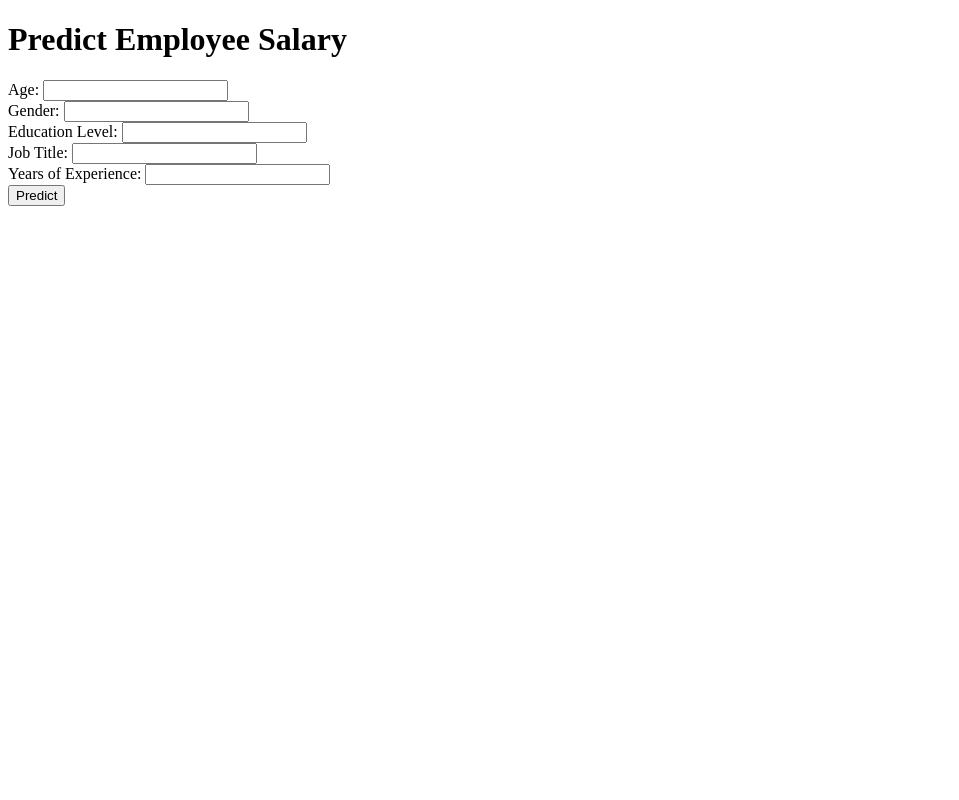
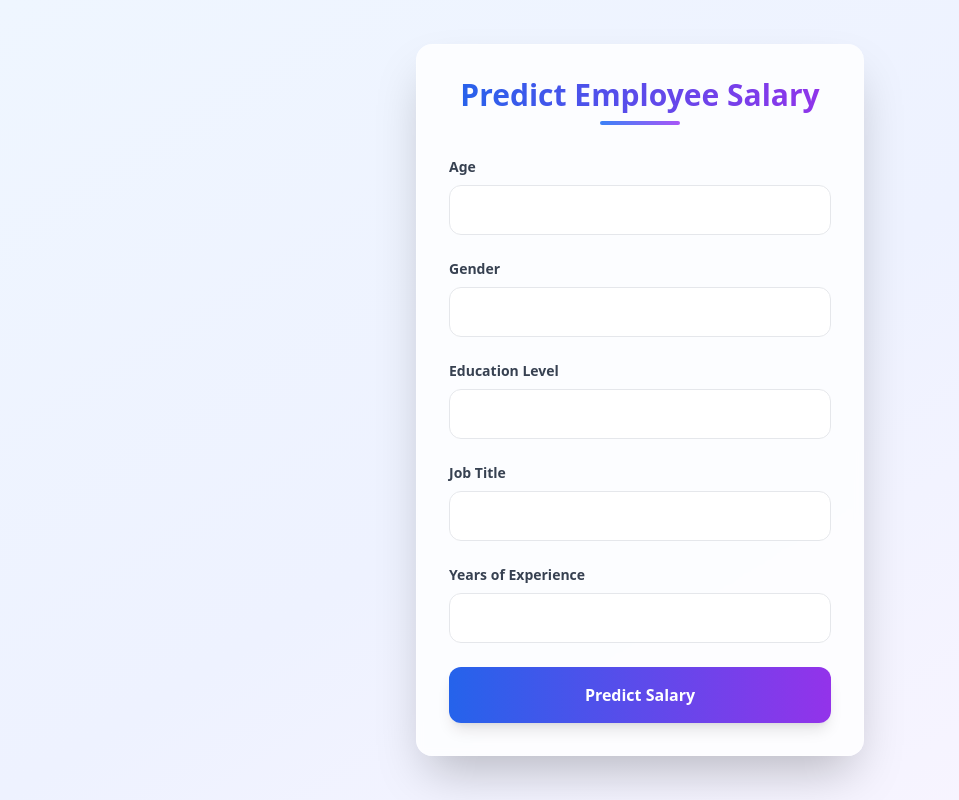
Before and after one commit to Pratyush061/employee_salary_deployment, a FastAPI app: page / in a window 1280 px wide. Shown: the whole page, without its empty margins (0-959 px from the left). Run offline with FastAPI, Linux system fonts and the light colour scheme; parts of the project's set-up code (start-up, migrations or seed data) failed here and were passed over; some libraries are stand-ins or nearby versions.

Commit message:
Update index.html
Improved index.html

```diff
--- a/templates/index.html
+++ b/templates/index.html
@@ -2,21 +2,53 @@
 <html>
 <head>
 <title>Employee Salary Prediction</title>
+<script src="https://cdn.tailwindcss.com"></script>
 </head>
-<body>
-<h1>Predict Employee Salary</h1>
-<form action="/predict" method="post">
-<label for="age">Age:</label>
-<input type="number" step="any" id="age" name="age" required><br>
-<label for="gender">Gender:</label>
-<input type="text" id="gender" name="gender" required><br>
-<label for="education_level">Education Level:</label>
-<input type="text" id="education_level" name="education_level" required><br>
-<label for="job_title">Job Title:</label>
-<input type="text" id="job_title" name="job_title" required><br>
-<label for="yoe">Years of Experience:</label>
-<input type="number" step="any" id="yoe" name="yoe" required><br>
-<button type="submit">Predict</button>
+<body class="min-h-screen bg-gradient-to-br from-blue-50 via-indigo-50 to-purple-50 flex items-center justify-center p-4">
+<div class="w-full max-w-md">
+<div class="bg-white/80 backdrop-blur-sm rounded-2xl shadow-2xl border border-white/20 p-8">
+<div class="text-center mb-8">
+<h1 class="text-3xl font-bold bg-gradient-to-r from-blue-600 to-purple-600 bg-clip-text text-transparent mb-2">Predict Employee Salary</h1>
+<div class="w-20 h-1 bg-gradient-to-r from-blue-500 to-purple-500 rounded-full mx-auto"></div>
+</div>
+
+<form action="/predict" method="post" class="space-y-6">
+<div class="space-y-2">
+<label for="age" class="block text-sm font-semibold text-gray-700">Age</label>
+<input type="number" step="any" id="age" name="age" required
+       class="w-full px-4 py-3 rounded-xl border border-gray-200 focus:border-blue-500 focus:ring-2 focus:ring-blue-200 transition-all duration-200 bg-white/50 backdrop-blur-sm">
+</div>
+
+<div class="space-y-2">
+<label for="gender" class="block text-sm font-semibold text-gray-700">Gender</label>
+<input type="text" id="gender" name="gender" required
+       class="w-full px-4 py-3 rounded-xl border border-gray-200 focus:border-blue-500 focus:ring-2 focus:ring-blue-200 transition-all duration-200 bg-white/50 backdrop-blur-sm">
+</div>
+
+<div class="space-y-2">
+<label for="education_level" class="block text-sm font-semibold text-gray-700">Education Level</label>
+<input type="text" id="education_level" name="education_level" required
+       class="w-full px-4 py-3 rounded-xl border border-gray-200 focus:border-blue-500 focus:ring-2 focus:ring-blue-200 transition-all duration-200 bg-white/50 backdrop-blur-sm">
+</div>
+
+<div class="space-y-2">
+<label for="job_title" class="block text-sm font-semibold text-gray-700">Job Title</label>
+<input type="text" id="job_title" name="job_title" required
+       class="w-full px-4 py-3 rounded-xl border border-gray-200 focus:border-blue-500 focus:ring-2 focus:ring-blue-200 transition-all duration-200 bg-white/50 backdrop-blur-sm">
+</div>
+
+<div class="space-y-2">
+<label for="yoe" class="block text-sm font-semibold text-gray-700">Years of Experience</label>
+<input type="number" step="any" id="yoe" name="yoe" required
+       class="w-full px-4 py-3 rounded-xl border border-gray-200 focus:border-blue-500 focus:ring-2 focus:ring-blue-200 transition-all duration-200 bg-white/50 backdrop-blur-sm">
+</div>
+
+<button type="submit"
+        class="w-full bg-gradient-to-r from-blue-600 to-purple-600 text-white font-semibold py-4 px-6 rounded-xl hover:from-blue-700 hover:to-purple-700 transform hover:scale-[1.02] transition-all duration-200 shadow-lg hover:shadow-xl">
+Predict Salary
+</button>
 </form>
+</div>
+</div>
 </body>
 </html>
```
